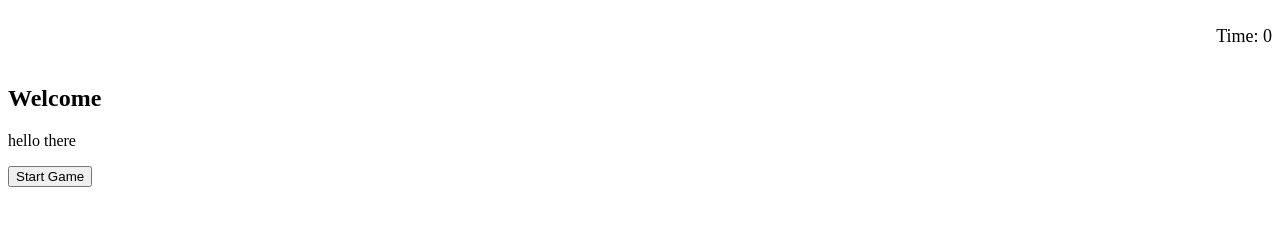
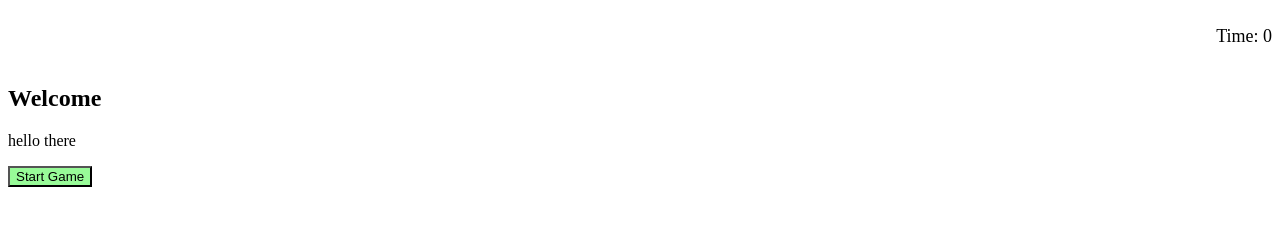
Before and after one commit to Marykate94/javascript-quiz, a plain HTML site: page index.html in a window 1280 px wide. Drawn offline with Linux system fonts and the light colour scheme.

```diff
--- a/assets/css/style.css
+++ b/assets/css/style.css
@@ -1,6 +1,6 @@
 /* style button */
 #start-button {
-
+    background-color: palegreen;
 }
 
 /* style timer */
--- a/assets/js/script.js
+++ b/assets/js/script.js
@@ -81,6 +81,9 @@
     clearInterval(intervalId);
     var body = document.body;
     body.innerHTML = "Game over, You scored " + correctCount;
+
+    // add local storage and connect to var score array
+
 }
 
 function updateTime() {
```
